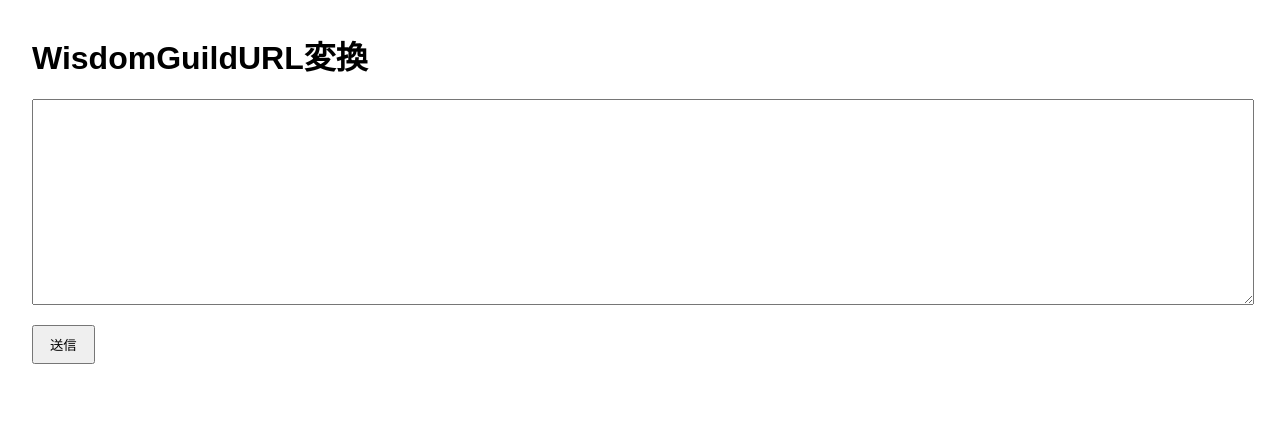
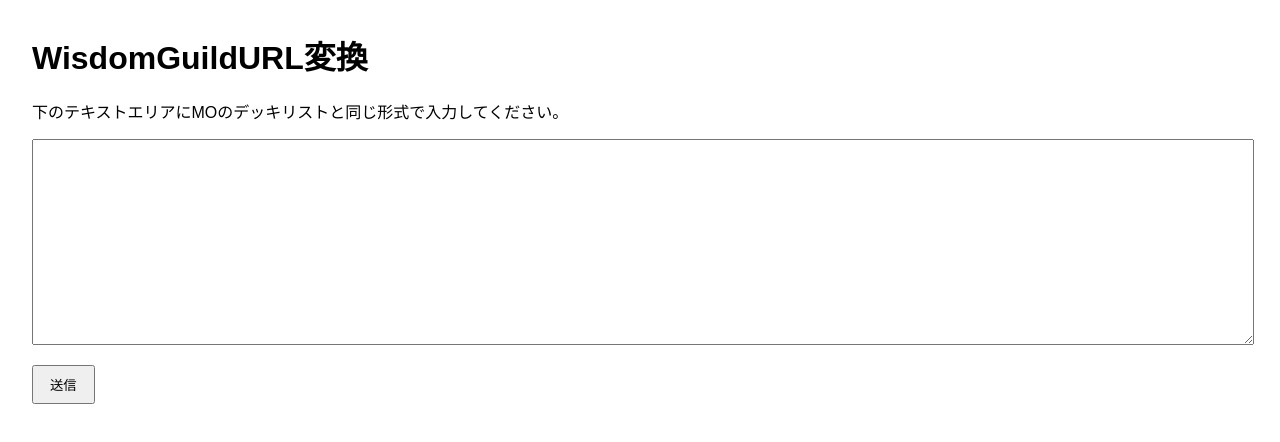
Before and after one commit to tamafull/wisdom_link_generator, a plain HTML site: page index.html in a window 1280 px wide. Drawn offline with Linux system fonts and the light colour scheme.

Commit message:
説明文追加

```diff
--- a/index.html
+++ b/index.html
@@ -17,6 +17,9 @@
 </head>
 <body>
   <h1>WisdomGuildURL変換</h1>
+  <p>
+    下のテキストエリアにMOのデッキリストと同じ形式で入力してください。
+  </p>
   <textarea id="inputText"></textarea>
   <br>
   <button onclick="convertText()">送信</button>
```
